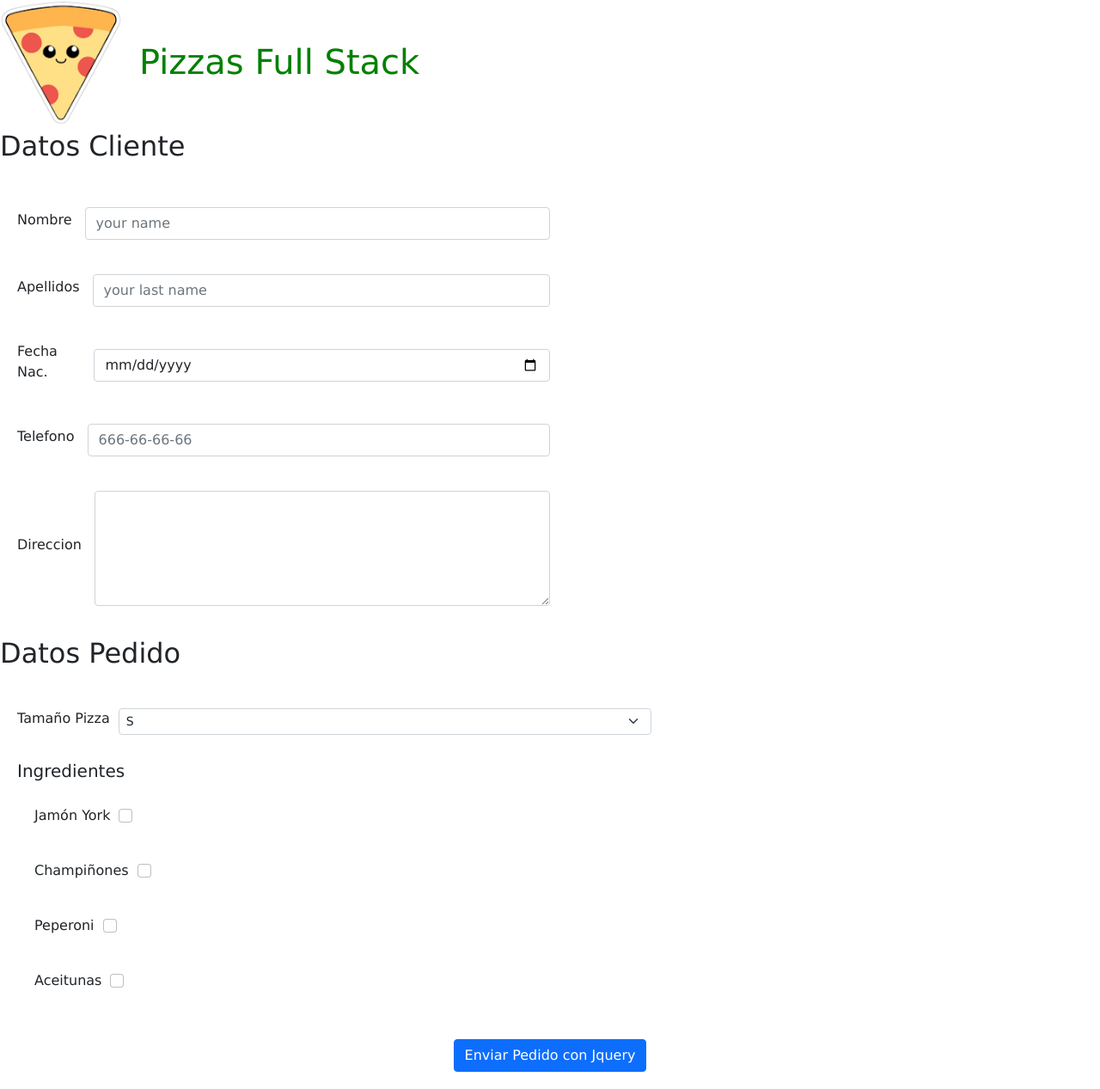
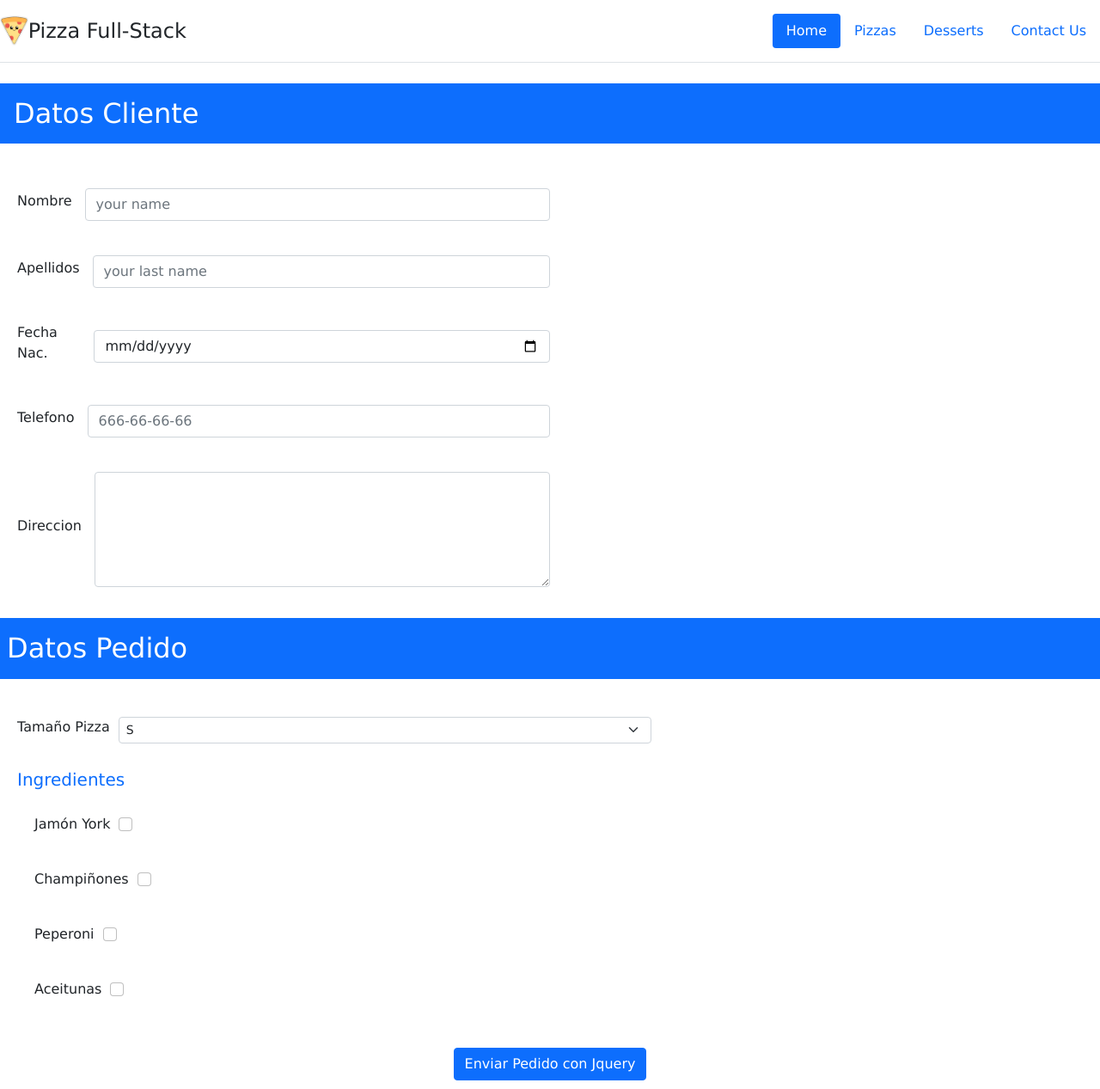
Before and after one commit to mikelazquetax/fullstack-front, a Flask app: template templates/prepara_pedido.html in a window 1280 px wide. Shown: the whole page at 86% size. Run offline with Flask 3, Linux system fonts and the light colour scheme; the template is opened without the code that fills it, so the values that code supplies are empty.

Commit message:
add styles bootstrap

```diff
--- a/pedidosPizza.txt
+++ b/pedidosPizza.txt
@@ -1,2 +1,3 @@
 veronica antoranz
 Mikel Azqueta
+Javier Lorenzo
--- a/templates/estilos.css
+++ b/templates/estilos.css
@@ -47,6 +47,7 @@
 
     display: flex;
     flex-direction: column;
+
 
 }
 
@@ -106,3 +107,8 @@ margin-right: 10px;
 #resultado_tamano{
     margin-left: 10px;
 }
+
+#imgLogo{
+    width: 10%;
+    height: 90%;
+}
--- a/templates/prepara_pedido.html
+++ b/templates/prepara_pedido.html
@@ -10,11 +10,30 @@
     <title>Pizzas Full Stack</title>
   </head>
   <body>
-    <header class="header">
-        <img id="imgLogo" src="./images/logoPizza.png" alt="pizzLogo" >
-        <h1 id="titlePizzaPlace">Pizzas Full Stack</h1>
+    <header class="d-flex flex-wrap justify-content-center py-3 mb-4 border-bottom">
+      <!--  <img id="imgLogo" src="./images/logoPizza.png" alt="pizzLogo" >
+        <h1 id="titlePizzaPlace">Pizzas Full Stack</h1>--->
+        <a href="" class="d-flex align-items-center mb-3 mb-md-0 me-md-auto text-dark text-decoration-none">
+          <img id="imgLogo" src="./images/logoPizza.png" alt="pizzLogo" >
+        <span class="fs-4">Pizza Full-Stack</span>
+
+        <ul class="nav nav-pills">
+          <li class="nav-item"><a class="nav-link active" active>Home</a></li>
+        </ul>
+        <ul class="nav nav-pills">
+          <li class="nav-item"><a class="nav-link" active>Pizzas</a></li>
+        </ul>
+        <ul class="nav nav-pills">
+          <li class="nav-item"><a class="nav-link" active>Desserts</a></li>
+        </ul>
+        <ul class="nav nav-pills">
+          <li class="nav-item"><a class="nav-link" active>Contact Us</a></li>
+        </ul>
+
+        </a>
+
    </header>
-    <h2>Datos Cliente</h2>
+    <h2 class="p-3 mb-2 bg-primary text-white">Datos Cliente</h2>
 
     <form method="post" action="http://localhost:5000/pizza" id="form" class="row g-3 mt-3">
     <div class="datosPersonales">
@@ -40,7 +59,7 @@
       </div>
     </div>
 
-      <h2>Datos Pedido</h2>
+      <h2  class="p-3 mb-2 bg-primary text-white">Datos Pedido</h2>
       <div class="datosPedido">
       <div >
         <label for="pizzaSize" class="form-check-label">Tamaño Pizza</label>
@@ -53,7 +72,7 @@
         <span id="resultado_tamano"></span>
       </div>
       <div class="ingredientes">
-        <h5 >Ingredientes</h5>
+        <h5 class="text-primary" >Ingredientes</h5>
         <div>
         <label for="ingr1" class="form-check-label">Jamón York</label>
         <input type="checkbox" id="ingr1" name="p7" class="form-check-input">
```
